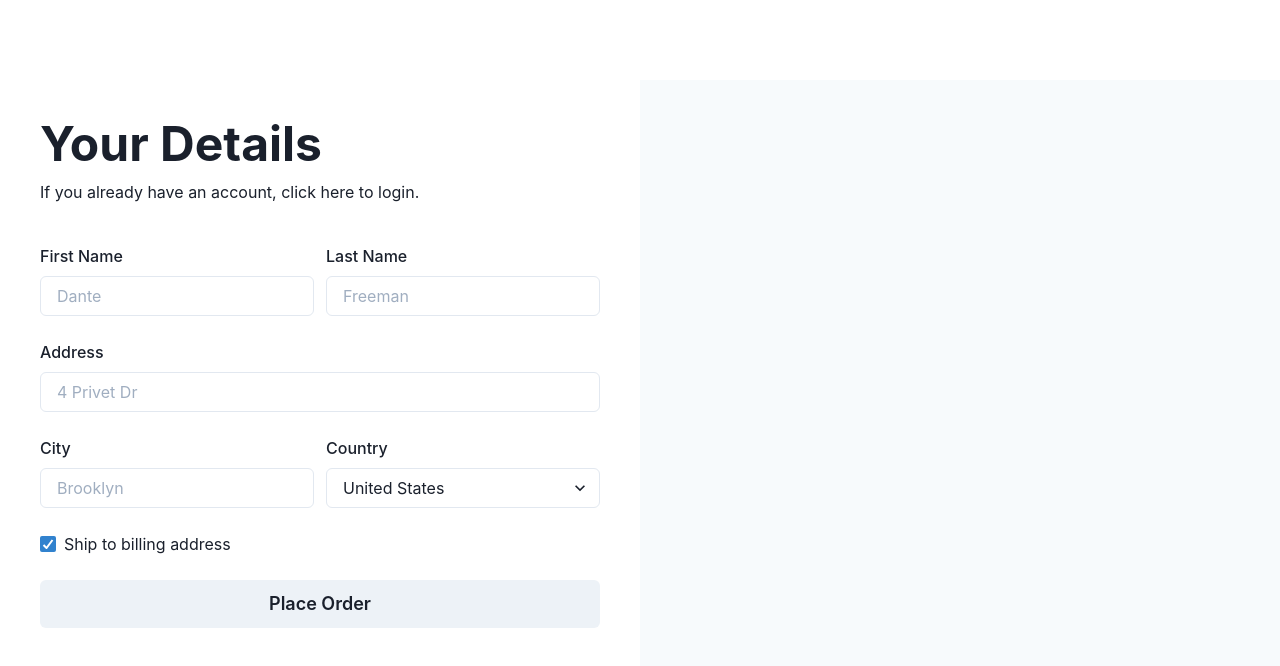
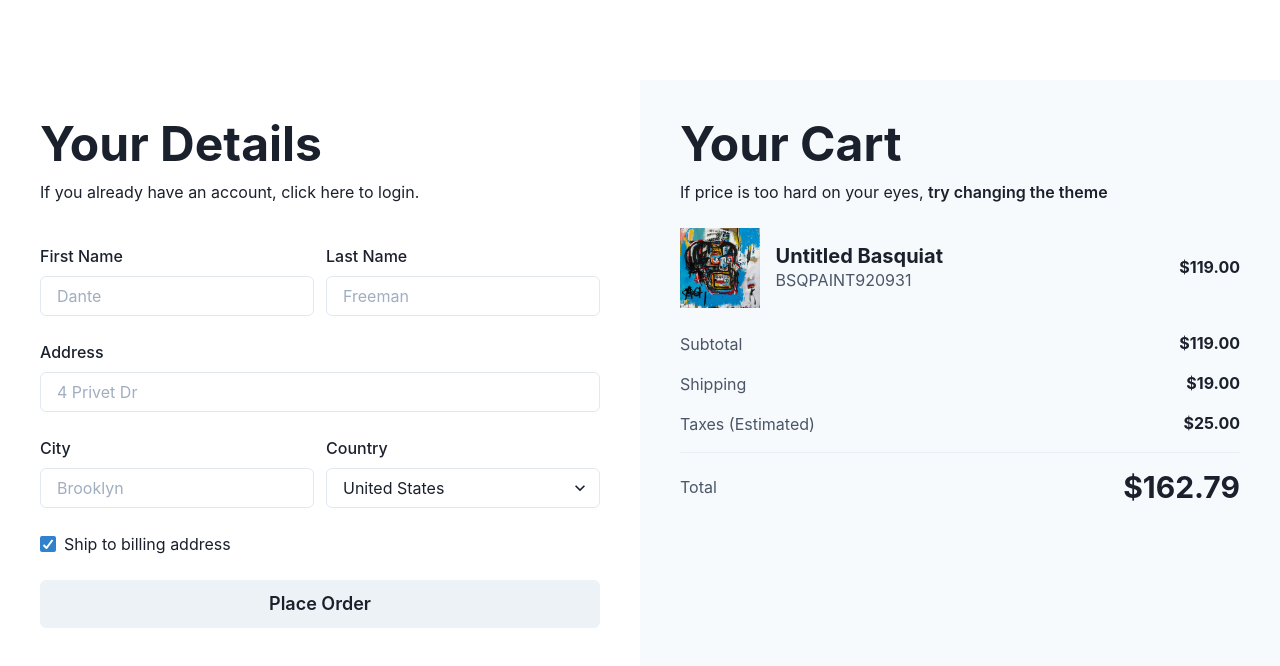
Before and after one commit to tknight31/chakra-test, a Next.js app: page / in a window 1280 px wide. Shown: the top 666 px of the page. Built offline with nearby package versions, Linux system fonts and the light colour scheme.

Commit message:
cart side layout

```diff
--- a/src/sections/cart.tsx
+++ b/src/sections/cart.tsx
@@ -1,4 +1,14 @@
-import { VStack } from "@chakra-ui/react";
+import {
+  Button,
+  VStack,
+  Heading,
+  Text,
+  HStack,
+  Image,
+  Stack,
+  Divider,
+  AspectRatio,
+} from "@chakra-ui/react";
 
 const Cart = () => {
   return (
@@ -6,10 +16,59 @@ const Cart = () => {
       w="full"
       h="full"
       p={10}
-      spacing={10}
+      spacing={6}
       alignItems="flex-start"
       bg="gray.50"
-    ></VStack>
+    >
+      <VStack spacing={3} alignItems="flex-start">
+        <Heading size="2xl">Your Cart</Heading>
+        <Text>
+          If price is too hard on your eyes,{" "}
+          <Button variant="link" colorScheme="black">
+            try changing the theme
+          </Button>
+        </Text>
+      </VStack>
+      <HStack w="full" spacing={4}>
+        <AspectRatio ratio={1} w={24}>
+          <Image src="/images/untitled.jpg" alt="untitled" />
+        </AspectRatio>
+        <Stack
+          spacing={0}
+          w="full"
+          direction="row"
+          justifyContent="space-between"
+          alignItems="center"
+        >
+          <VStack w="full" spacing={0} alignItems="flex-start">
+            <Heading size="md">Untitled Basquiat</Heading>
+            <Text color="gray.600">BSQPAINT920931</Text>
+          </VStack>
+          <Heading size="sm" textAlign="end">
+            $119.00
+          </Heading>
+        </Stack>
+      </HStack>
+      <VStack spacing={4} w="full" alignItems="stretch">
+        <HStack justifyContent="space-between">
+          <Text color="gray.600">Subtotal</Text>
+          <Heading size="sm">$119.00</Heading>
+        </HStack>
+        <HStack justifyContent="space-between">
+          <Text color="gray.600">Shipping</Text>
+          <Heading size="sm">$19.00</Heading>
+        </HStack>
+        <HStack justifyContent="space-between">
+          <Text color="gray.600">Taxes (Estimated)</Text>
+          <Heading size="sm">$25.00</Heading>
+        </HStack>
+        <Divider />
+        <HStack justifyContent="space-between">
+          <Text color="gray.600">Total</Text>
+          <Heading size="lg">$162.79</Heading>
+        </HStack>
+      </VStack>
+    </VStack>
   );
 };
 
```
